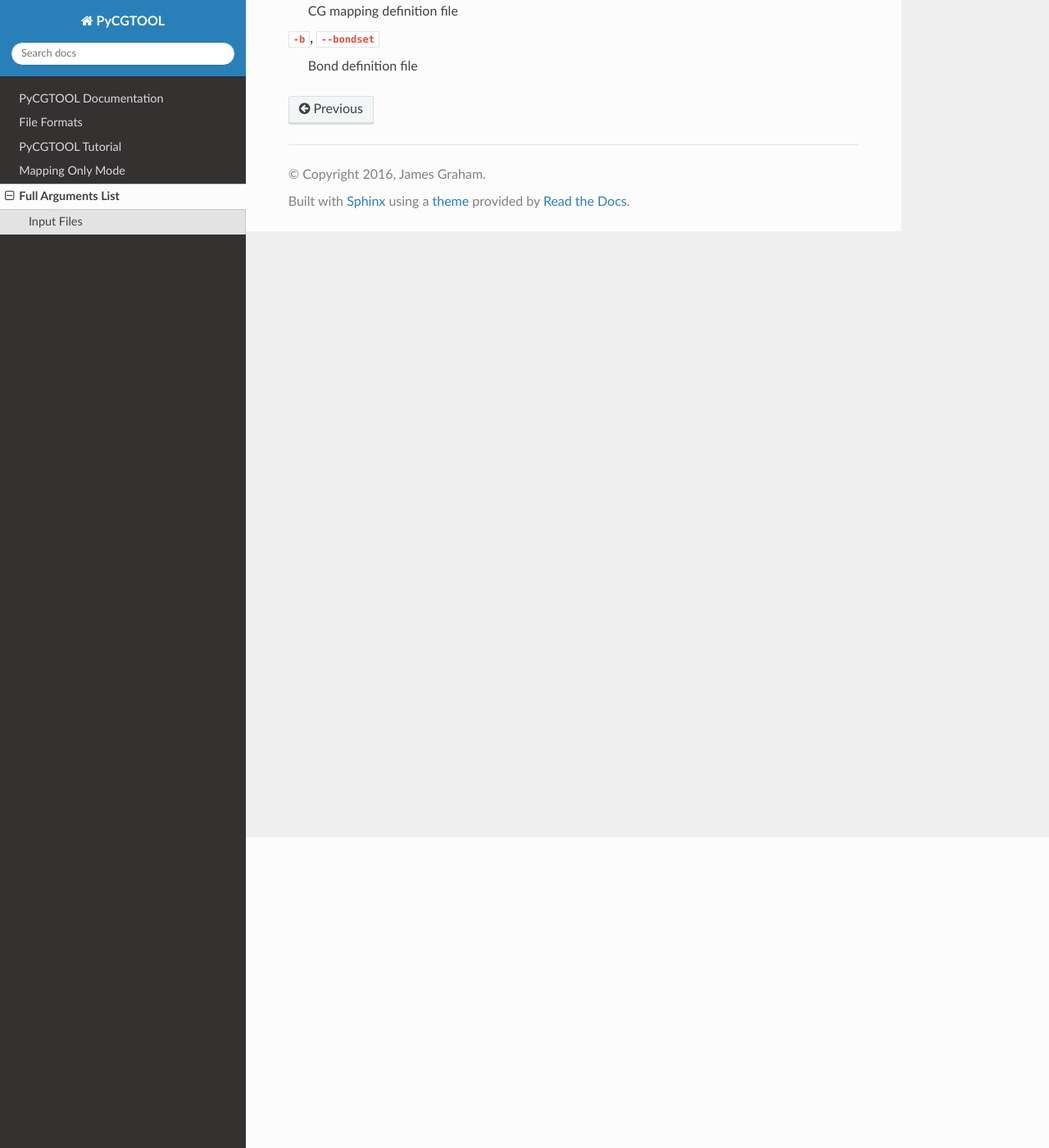
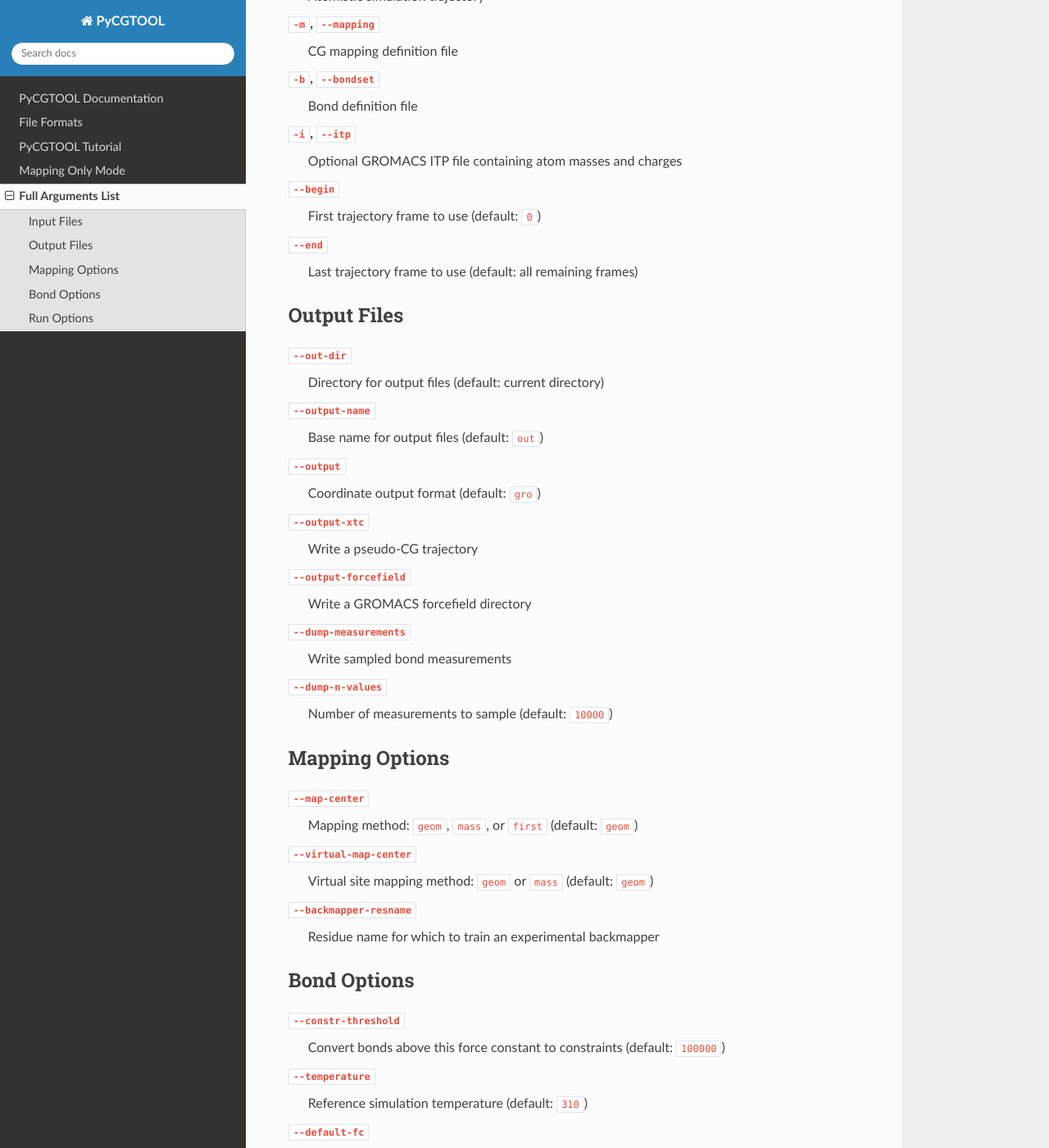
Before and after one commit to jag1g13/pycgtool, a Sphinx documentation site: the page built from docs/arguments.md, in a window 1280 px wide and 1400 px high, scrolled down 379 px. Shown: the whole window at 82% size. Built offline with Sphinx 7.4.7 and the Read the Docs theme 3.1.0, drawn with Linux system fonts in a browser that asks for light colours; pages that are not in the unit, such as notebooks, are missing from menus; some of the changed text lies outside the part shown.

Commit message:
docs: update installation and usage documentation
Assisted-by: OpenCode:gpt-5.6-luna

```diff
--- a/docs/arguments.md
+++ b/docs/arguments.md
@@ -1,4 +1,6 @@
 # Full Arguments List
+
+The `pycgtool --help` command also shows all arguments together with usage information.
 
 ## Input Files
 
@@ -13,3 +15,74 @@
 
 `-b`, `--bondset`
 : Bond definition file
+
+`-i`, `--itp`
+: Optional GROMACS ITP file containing atom masses and charges
+
+`--begin`
+: First trajectory frame to use (default: `0`)
+
+`--end`
+: Last trajectory frame to use (default: all remaining frames)
+
+## Output Files
+
+`--out-dir`
+: Directory for output files (default: current directory)
+
+`--output-name`
+: Base name for output files (default: `out`)
+
+`--output`
+: Coordinate output format (default: `gro`)
+
+`--output-xtc`
+: Write a pseudo-CG trajectory
+
+`--output-forcefield`
+: Write a GROMACS forcefield directory
+
+`--dump-measurements`
+: Write sampled bond measurements
+
+`--dump-n-values`
+: Number of measurements to sample (default: `10000`)
+
+## Mapping Options
+
+`--map-center`
+: Mapping method: `geom`, `mass`, or `first` (default: `geom`)
+
+`--virtual-map-center`
+: Virtual site mapping method: `geom` or `mass` (default: `geom`)
+
+`--backmapper-resname`
+: Residue name for which to train an experimental backmapper
+
+## Bond Options
+
+`--constr-threshold`
+: Convert bonds above this force constant to constraints (default: `100000`)
+
+`--temperature`
+: Reference simulation temperature (default: `310`)
+
+`--default-fc`
+: Use default MARTINI force constants
+
+`--generate-angles`
+: Generate angles from bonds (enabled by default)
+
+`--generate-dihedrals`
+: Generate dihedrals from bonds
+
+`--length-form`, `--angle-form`, `--dihedral-form`
+: Functional forms for the corresponding bonded terms
+
+## Run Options
+
+`--profile`
+: Write profiling data to `gprof.out`
+
+`--log-level`
+: Logging level: `DEBUG`, `INFO`, `WARNING`, `ERROR`, or `CRITICAL` (default: `INFO`)
--- a/docs/conf.py
+++ b/docs/conf.py
@@ -17,12 +17,12 @@
 
 # -- Project information -----------------------------------------------------
 
-project = 'PyCGTOOL'
-copyright = '2016, James Graham'
-author = 'James Graham'
+project = "PyCGTOOL"
+copyright = "2016, James Graham"
+author = "James Graham"
 
 # The full version, including alpha/beta/rc tags
-release = '2.0.0'
+release = "2.1.0a1"
 
 # -- General configuration ---------------------------------------------------
 
@@ -30,23 +30,23 @@ release = '2.0.0'
 # extensions coming with Sphinx (named 'sphinx.ext.*') or your custom
 # ones.
 extensions = [
-    'autoapi.extension',
-    'sphinx_rtd_theme',
-    'sphinx.ext.viewcode',
-    'myst_parser',
+    "autoapi.extension",
+    "sphinx_rtd_theme",
+    "sphinx.ext.viewcode",
+    "myst_parser",
 ]
 
-source_suffix = ['.rst', '.md']
+source_suffix = [".rst", ".md"]
 
 # Add any paths that contain templates here, relative to this directory.
-templates_path = ['_templates']
+templates_path = ["_templates"]
 
 # List of patterns, relative to source directory, that match files and
 # directories to ignore when looking for source files.
 # This pattern also affects html_static_path and html_extra_path.
-exclude_patterns = ['_build', 'Thumbs.db', '.DS_Store']
+exclude_patterns = ["_build", "Thumbs.db", ".DS_Store"]
 
-myst_enable_extensions = ['deflist']
+myst_enable_extensions = ["deflist"]
 
 
 # -- Options for HTML output -------------------------------------------------
@@ -54,15 +54,16 @@ myst_enable_extensions = ['deflist']
 # The theme to use for HTML and HTML Help pages.  See the documentation for
 # a list of builtin themes.
 #
-html_theme = 'sphinx_rtd_theme'
-
-# Add any paths that contain custom static files (such as style sheets) here,
-# relative to this directory. They are copied after the builtin static files,
-# so a file named "default.css" will overwrite the builtin "default.css".
-html_static_path = ['_static']
+html_theme = "sphinx_rtd_theme"
+suppress_warnings = [
+    # AutoAPI emits ambiguous references for the repeated module-local PathLike aliases.
+    "ref.python",
+    # README links such as LICENSE are valid from the repository root, not the docs tree.
+    "myst.xref_missing",
+]
 
 
 # -- Sphinx AudoAPI options --------------------------------------------------
 
-autoapi_type = 'python'
-autoapi_dirs = ['../pycgtool']
+autoapi_type = "python"
+autoapi_dirs = ["../src/pycgtool"]
```
Also changed, not shown: README.md (+33 -7 lines), pyproject.toml (+6 -6 lines), .readthedocs.yml, 1 other file.
